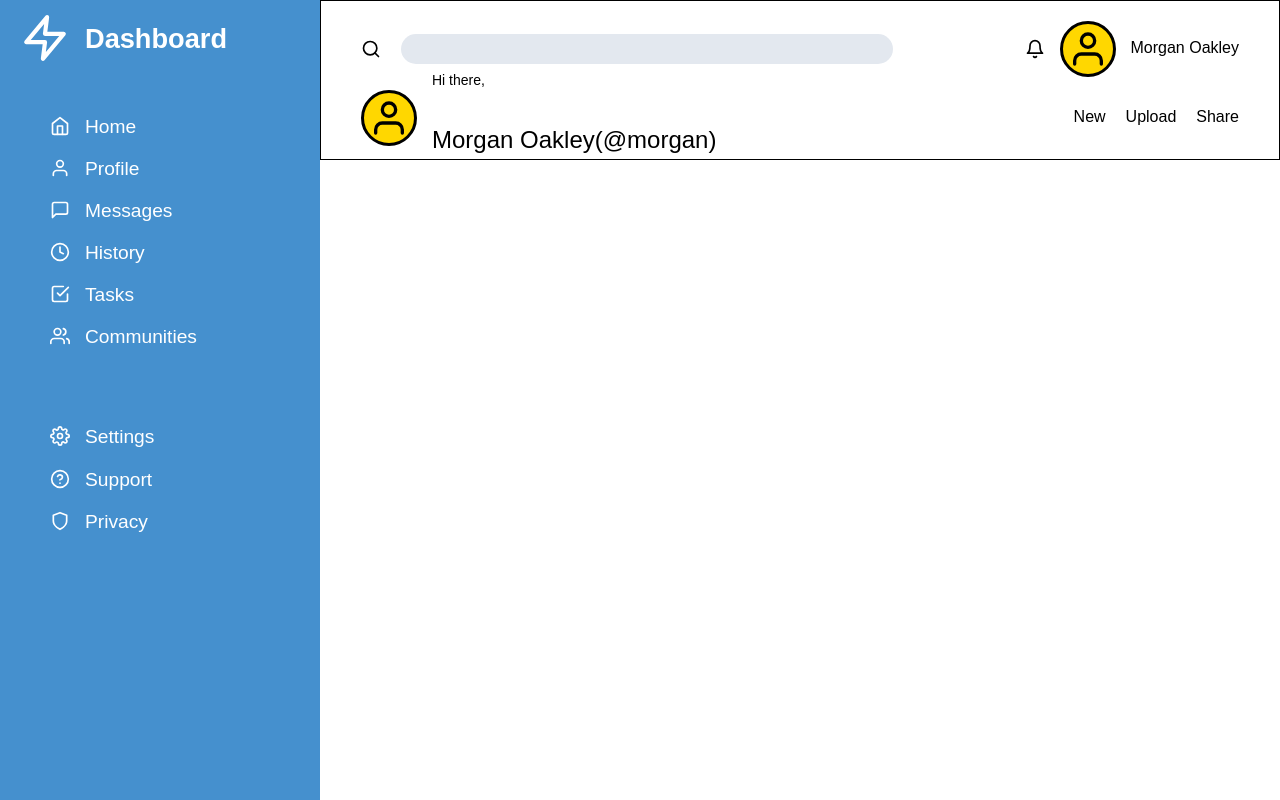
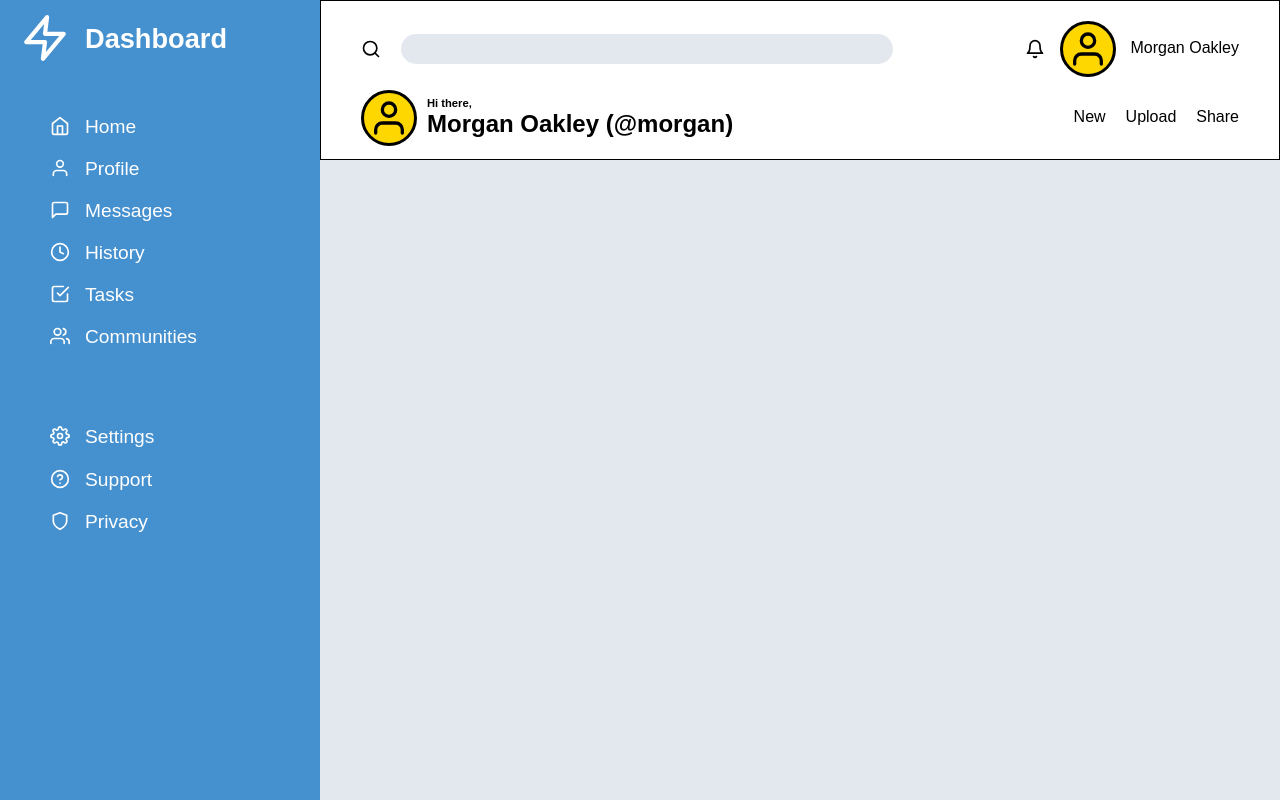
Before and after one commit to kamalypatel/admin-dashboard, a website: page index.html in a window 1280 px wide. Drawn offline with nearby package versions, Linux system fonts and the light colour scheme.

Commit message:
fixed the css issues in the header

```diff
--- a/index.html
+++ b/index.html
@@ -50,8 +50,7 @@
                         <i data-feather="user" class="large-icons"></i>
                     </div>
                     <div class="stacked-text">
-                        <p class="hello">Hi there,</p>
-                        <p class="large-name">Morgan Oakley(@morgan)</p>
+                        <p class="hello">Hi there, <br><span class="large-name">Morgan Oakley (@morgan)</span></p>
                     </div>
                 </div>
                 <div class="right-bottom-header">
@@ -63,9 +62,9 @@
                 </div>
             </div>
         </div>
-<!--         <div class="content-body">
+        <div class="content-body">
 
-        </div> -->
+        </div>
     </div>
 </body>
 </html>
--- a/styles.css
+++ b/styles.css
@@ -70,10 +70,10 @@
 }
 
 .top-header {
-    margin: 20px 40px 0px 40px;
     display: flex;
     flex-direction: row;
     justify-content: space-between;
+    margin: 20px 40px 0px 40px;
     height: 40%;
 }
 
@@ -134,25 +134,26 @@
     flex-direction: row;
     justify-content: flex-start;
     align-items: center;
-    gap: 15px;
     width: 80%;
+    gap: 10px;
 }
 
 .stacked-text {
     display: flex;
     flex-direction: column;
-    align-items: flex-start;
     justify-content: center;
+    align-items: start;
 }
 
-.stacked-text .hello {
-    font-size: 14px;
+.hello {
+    font-size: 0.7rem;
+    font-weight: bold;
 }
 
-.stacked-text .large-name {
+.large-name {
     font-size: 1.5rem;
+    font-weight: bold;
 }
-
 
 .right-bottom-header {
     display: flex;
```
